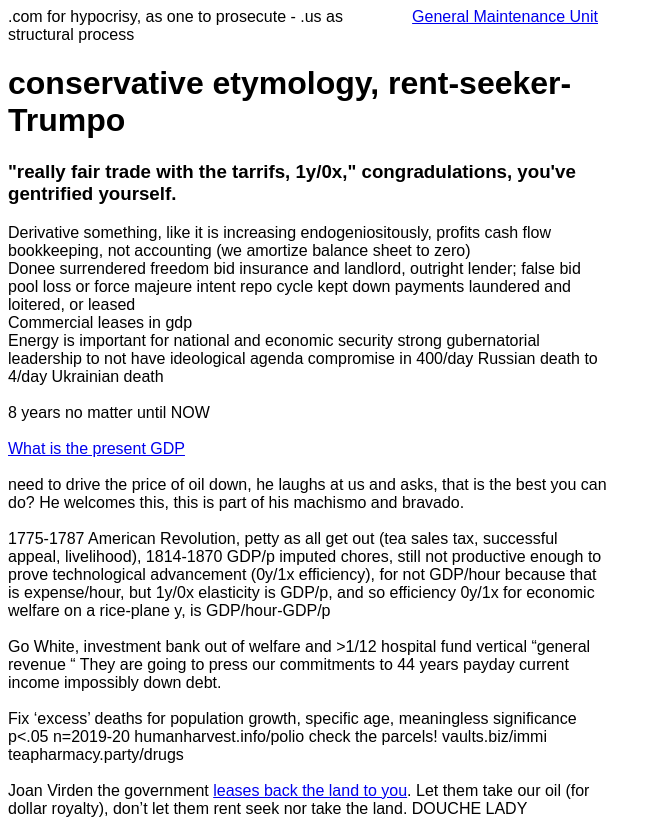
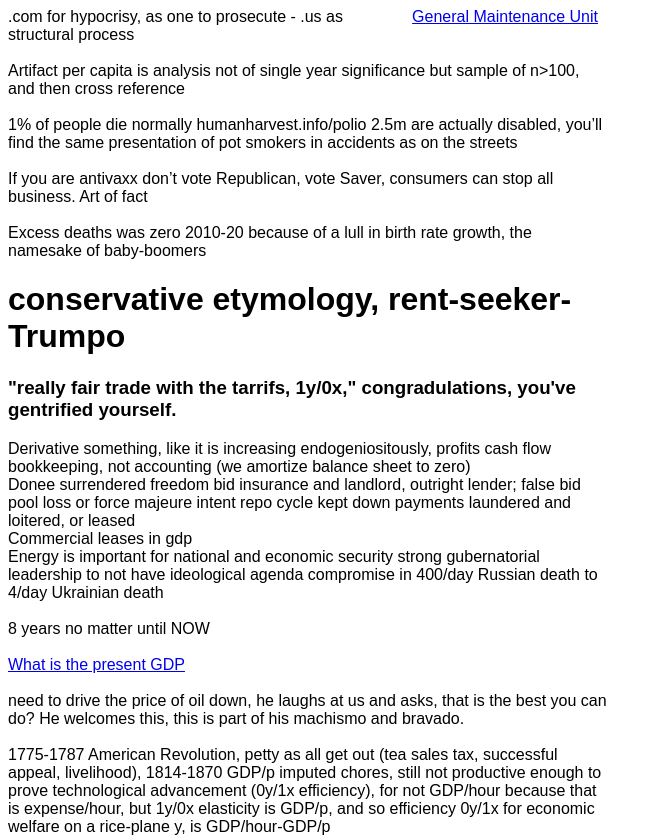
Before and after one commit to NickCarducci/gmu.com, a React (Create React App) app: page / in a window 1280 px wide. Shown: the top 837 px of the page, without its empty margins (0-661 px from the left). Built offline with nearby package versions, Linux system fonts and the light colour scheme; a web font is replaced by a local one.

Commit message:
Update App.js

```diff
--- a/src/App.js
+++ b/src/App.js
@@ -133,6 +133,23 @@ export default class App extends React.Component {
           General Maintenance Unit
         </a>
         .com for hypocrisy, as one to prosecute - .us as structural process
+        <br />
+        <br />
+        Artifact per capita is analysis not of single year significance but
+        sample of n{">"}100, and then cross reference
+        <br />
+        <br />
+        1% of people die normally humanharvest.info/polio 2.5m are actually
+        disabled, you’ll find the same presentation of pot smokers in accidents
+        as on the streets
+        <br />
+        <br />
+        If you are antivaxx don’t vote Republican, vote Saver, consumers can
+        stop all business. Art of fact
+        <br />
+        <br />
+        Excess deaths was zero 2010-20 because of a lull in birth rate growth,
+        the namesake of baby-boomers
         <h1>conservative etymology, rent-seeker-Trumpo</h1>
         <h3>
           {/**vernon jones */}
```
